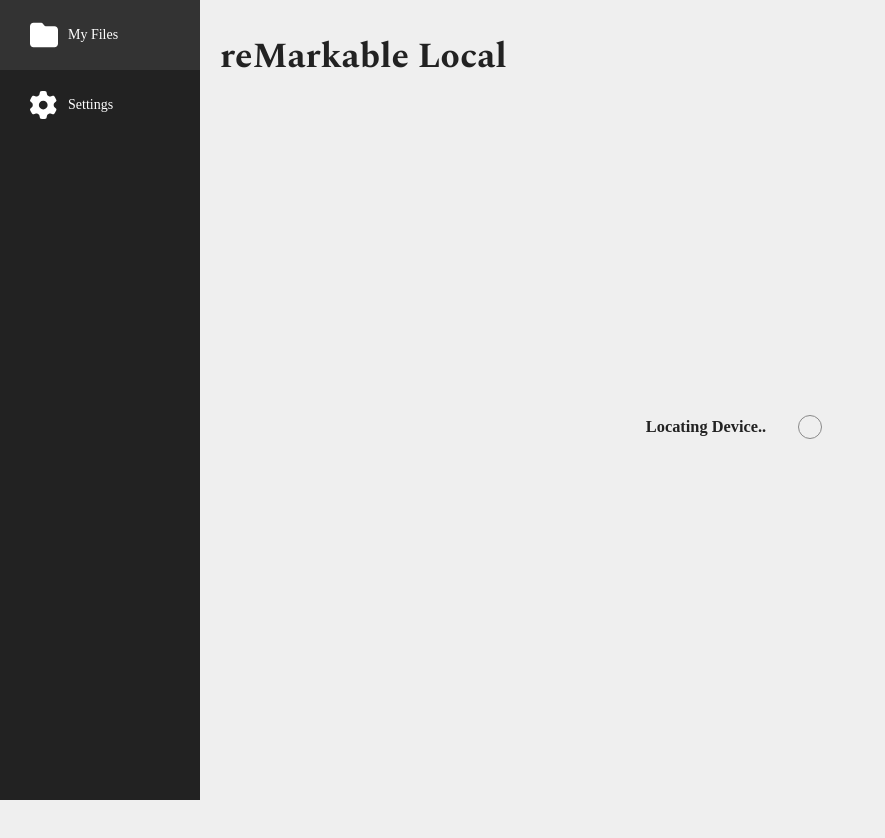
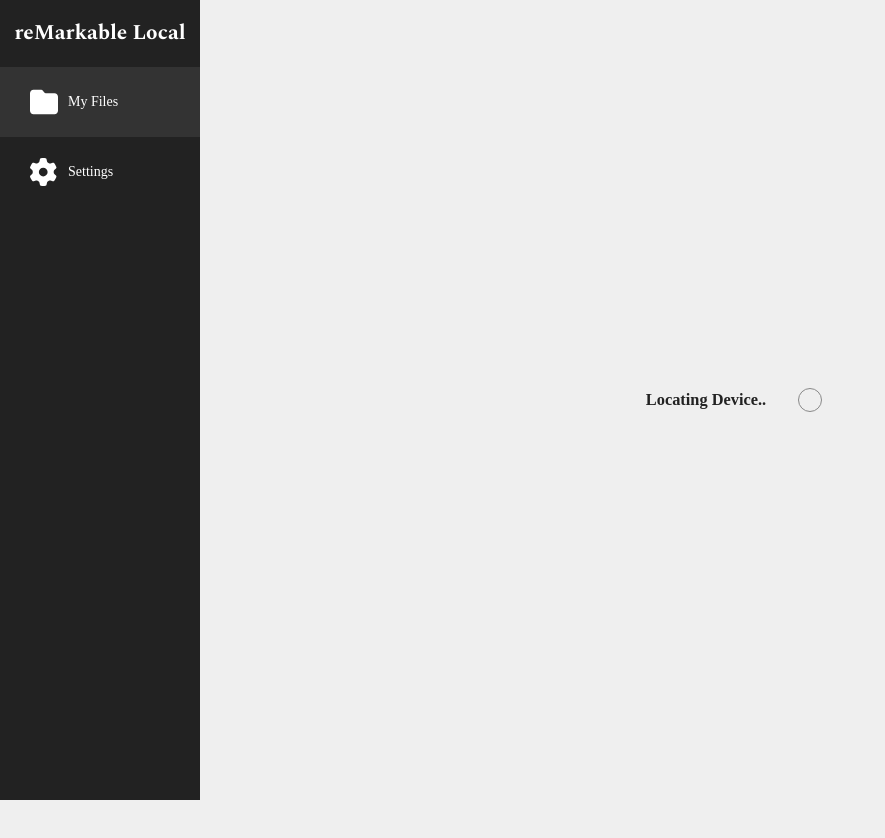
Before and after one commit to Lyr-7D1h/remarkable_client, a plain HTML site: page static/index.html in a window 1280 px wide. Shown: the whole page, without its empty margins (0-885 px from the left). After the commit the page ends 800 px from the top, so only its background shows below. Drawn offline with Linux system fonts and the light colour scheme.

Commit message:
small redesign

```diff
--- a/static/index.html
+++ b/static/index.html
@@ -13,6 +13,7 @@
   <body>
     <nav>
       <ul class="active">
+        <h2 style="color: white; font-family: spectral; text-align: center;">reMarkable Local</h3>
         <a href="/"
           ><li class="active">
             <svg xmlns="http://www.w3.org/2000/svg" viewBox="0 0 512 512">
@@ -38,7 +39,6 @@
 
     <main>
       <div id="settings"></div>
-      <h1>reMarkable Local</h1>
 
       <div id="files_block" style="display: none">
         <h2>My Files</h2>
--- a/static/main.css
+++ b/static/main.css
@@ -18,7 +18,7 @@ body {
   background-color: var(--light);
   font-size: 14px;
   color: var(--text-color);
-  overflow: hidden;
+  /* overflow: hidden; */
   -webkit-user-select: none;
   -ms-user-select: none;
   user-select: none;
@@ -68,7 +68,6 @@ a:hover {
 
 main {
   margin-left: 200px;
-  padding: 20px;
   height: 100vh;
 }
 
@@ -80,7 +79,7 @@ main {
 #loading_block {
   position: relative;
   width: 100%;
-  height: 80%;
+  height: 100%;
   display: flex;
   align-items: center;
   justify-content: center;
```
